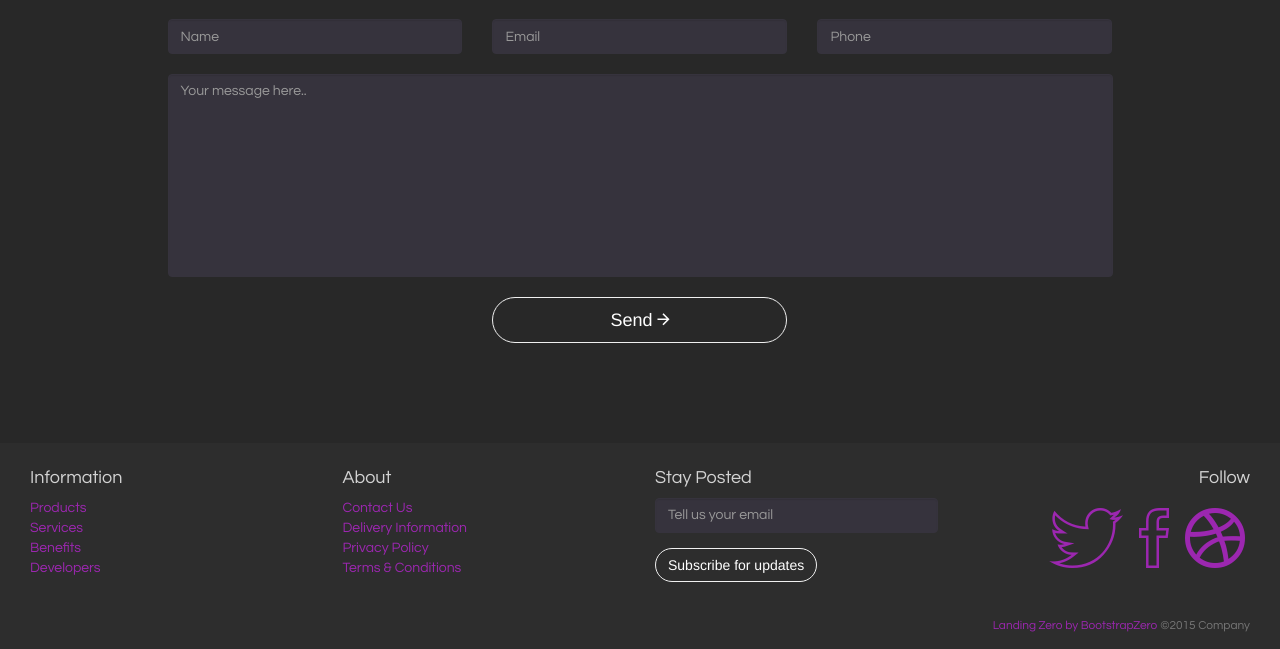
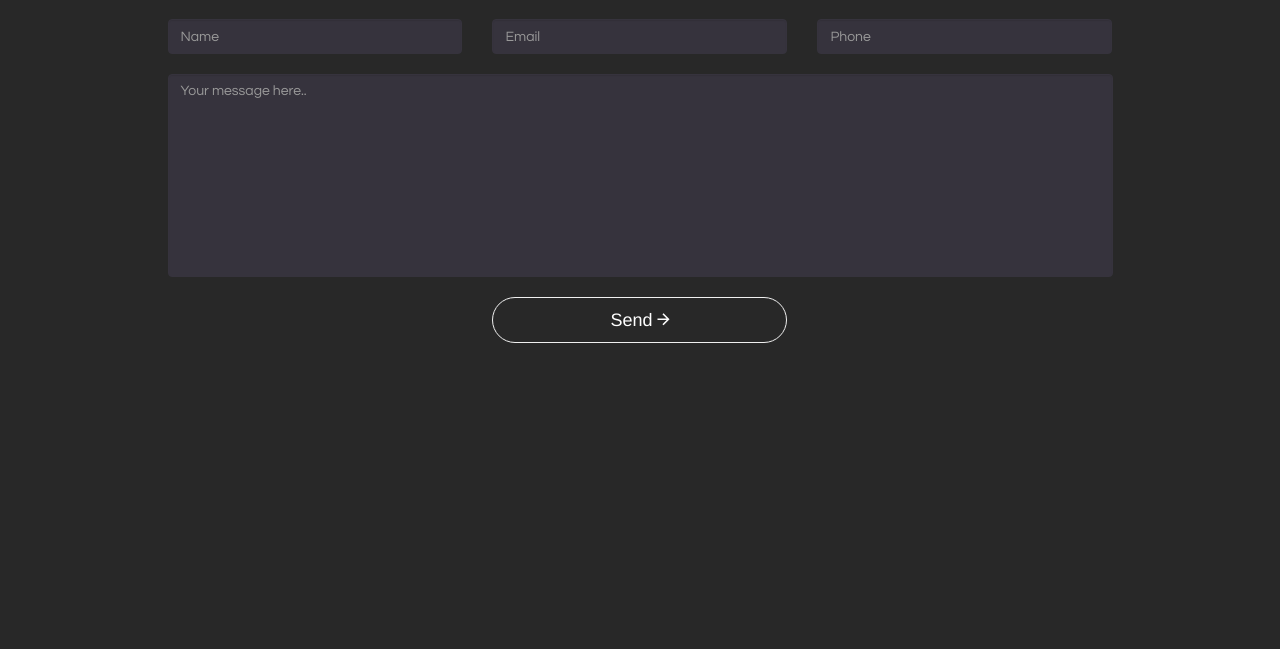
Before and after one commit to 5tigerjelly/road-io, a PHP site: page / in a window 1280 px wide. Shown: the part 1999-2648 px from the top of the page. After the commit the page ends 2342 px from the top, so only its background shows below. Run offline with PHP 8.4, Linux system fonts and the light colour scheme; some web fonts are replaced.

Commit message:
Fixing landing page

```diff
--- a/LandingPage/css/styles.css
+++ b/LandingPage/css/styles.css
@@ -8,6 +8,10 @@ http://www.bootstrapzero.com
 @import url(https://fonts.googleapis.com/css?family=Questrial);
 @import url(http://fonts.googleapis.com/css?family=Dancing+Script:700);
 
+#auto {
+    margin-right: 0.5em;
+    font-size: 1.3em;
+}
 .threeColPics {
     font-size: 3em !important;
     width: 100px;
--- a/LandingPage/index.html
+++ b/LandingPage/index.html
@@ -14,6 +14,8 @@
     <link rel="stylesheet" href="./css/animate.min.css" />
     <link rel="stylesheet" href="./css/ionicons.min.css" />
     <link rel="stylesheet" href="./css/styles.css" />
+
+    <link href="https://maxcdn.bootstrapcdn.com/font-awesome/4.7.0/css/font-awesome.min.css" rel="stylesheet" integrity="sha384-wvfXpqpZZVQGK6TAh5PVlGOfQNHSoD2xbE+QkPxCAFlNEevoEH3Sl0sibVcOQVnN" crossorigin="anonymous">
   </head>
   <body>
     <nav id="topNav" class="navbar navbar-default navbar-fixed-top">
@@ -25,7 +27,7 @@
                     <span class="icon-bar"></span>
                     <span class="icon-bar"></span>
                 </button>
-                <a class="navbar-brand page-scroll" href="#first"><i class="ion-ios-analytics-outline"></i> Road.io</a>
+                <a class="navbar-brand page-scroll" href="#first"><i class="fa fa-car fa-fw" id="auto"></i> Road.io</a>
             </div>
             <div class="navbar-collapse collapse" id="bs-navbar">
                 <ul class="nav navbar-nav">
@@ -36,7 +38,7 @@
                         <a class="page-scroll" href="#two"></a>
                     </li>
                     <li>
-                        <a class="page-scroll" href="#three">Support</a>
+                        <a class="page-scroll" href="#three">About</a>
                     </li>
                     <li>
                         <a class="page-scroll" href="#four"></a>
@@ -228,51 +230,6 @@
             </div>
         </div>
     </section>
-    <footer id="footer">
-        <div class="container-fluid">
-            <div class="row">
-                <div class="col-xs-6 col-sm-3 column">
-                    <h4>Information</h4>
-                    <ul class="list-unstyled">
-                        <li><a href="">Products</a></li>
-                        <li><a href="">Services</a></li>
-                        <li><a href="">Benefits</a></li>
-                        <li><a href="">Developers</a></li>
-                    </ul>
-                </div>
-                <div class="col-xs-6 col-sm-3 column">
-                    <h4>About</h4>
-                    <ul class="list-unstyled">
-                        <li><a href="#">Contact Us</a></li>
-                        <li><a href="#">Delivery Information</a></li>
-                        <li><a href="#">Privacy Policy</a></li>
-                        <li><a href="#">Terms &amp; Conditions</a></li>
-                    </ul>
-                </div>
-                <div class="col-xs-12 col-sm-3 column">
-                    <h4>Stay Posted</h4>
-                    <form>
-                        <div class="form-group">
-                          <input type="text" class="form-control" title="No spam, we promise!" placeholder="Tell us your email">
-                        </div>
-                        <div class="form-group">
-                          <button class="btn btn-primary" data-toggle="modal" data-target="#alertModal" type="button">Subscribe for updates</button>
-                        </div>
-                    </form>
-                </div>
-                <div class="col-xs-12 col-sm-3 text-right">
-                    <h4>Follow</h4>
-                    <ul class="list-inline">
-                      <li><a rel="nofollow" href="" title="Twitter"><i class="icon-lg ion-social-twitter-outline"></i></a>&nbsp;</li>
-                      <li><a rel="nofollow" href="" title="Facebook"><i class="icon-lg ion-social-facebook-outline"></i></a>&nbsp;</li>
-                      <li><a rel="nofollow" href="" title="Dribble"><i class="icon-lg ion-social-dribbble-outline"></i></a></li>
-                    </ul>
-                </div>
-            </div>
-            <br/>
-            <span class="pull-right text-muted small"><a href="http://www.bootstrapzero.com">Landing Zero by BootstrapZero</a> ©2015 Company</span>
-        </div>
-    </footer>
     <div id="galleryModal" class="modal fade" tabindex="-1" role="dialog" aria-hidden="true">
         <div class="modal-dialog modal-lg">
         <div class="modal-content">
```
